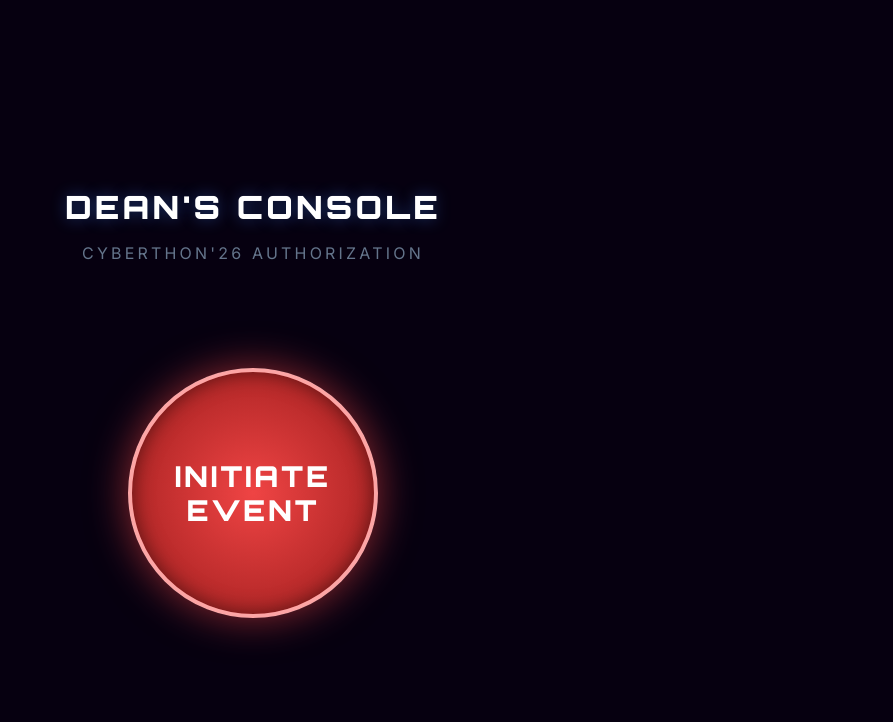
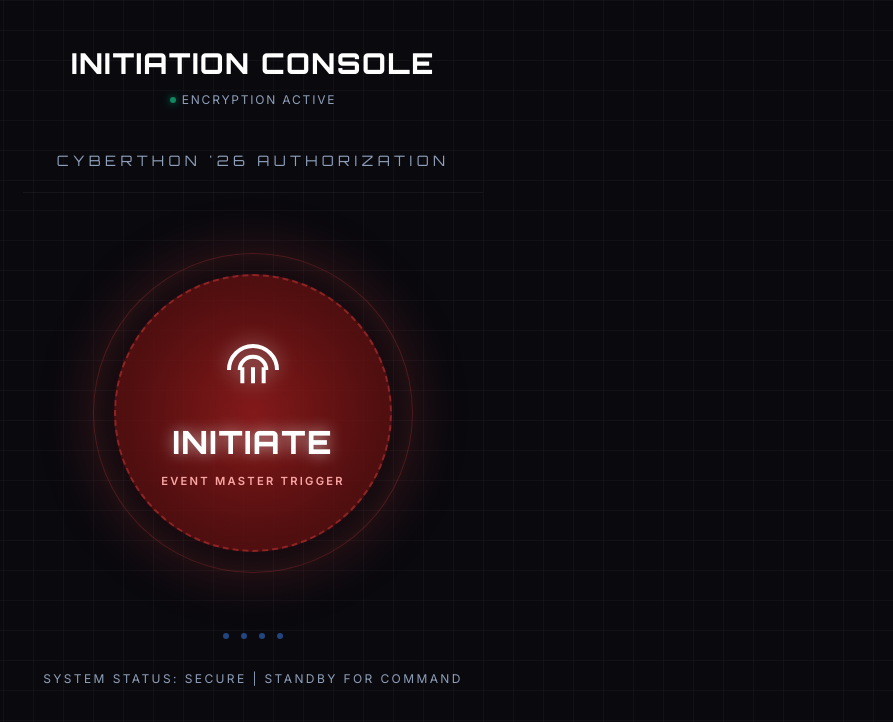
Before and after one commit to AamirAbdullahKhan1/cyberthon-counter, a React (Vite) app: page /button in a window 1280 px wide. Shown: the top 722 px of the page, without its empty margins (387-1280 px from the left). Built offline with nearby package versions, Linux system fonts and the light colour scheme; no server answers.

Commit message:
style: overhaul Dean button UI to match reference design

```diff
--- a/src/components/DeanButtonPage.jsx
+++ b/src/components/DeanButtonPage.jsx
@@ -7,8 +7,6 @@ export default function DeanButtonPage() {
     const [isInitiated, setIsInitiated] = useState(false);
 
     const handleInitiate = () => {
-        // Double-check confirmation to prevent accidental touches
-        if (window.confirm("Are you sure you want to INITIATE the Cyberthon'26 Countdown?")) {
         setIsInitiated(true);
 
         // Emit to server to trigger the countdown across all screens
@@ -19,32 +17,52 @@ export default function DeanButtonPage() {
         const targetTime = Date.now() + durationMs;
         setTargetTime(targetTime);
         setPhase('countdown');
-        }
     };
 
     return (
         <div className="dean-page">
             <div className="dean-container">
                 <div className="dean-header">
-                    <h2>DEAN'S CONSOLE</h2>
-                    <p>Cyberthon'26 Authorization</p>
+                    <h2>INITIATION CONSOLE</h2>
+                    <p className="encryption-status">
+                        <span className="status-dot"></span> ENCRYPTION ACTIVE
+                    </p>
+                </div>
+
+                <div className="dean-auth-title">
+                    CYBERTHON '26 AUTHORIZATION
                 </div>
 
                 <div className="dean-button-wrapper">
+                    <div className={`initiate-ring-outer ${isInitiated ? 'initiated' : ''}`}>
+                        <div className="initiate-ring-inner">
                             <button
-                        className={`dean-initiate-btn ${isInitiated ? 'initiated' : ''}`}
+                                className="dean-initiate-btn"
                                 onClick={handleInitiate}
                                 disabled={isInitiated}
                             >
-                        {isInitiated ? 'EVENT INITIATED ✓' : 'INITIATE EVENT'}
+                                <svg className="fingerprint-icon" viewBox="0 0 24 24" fill="none" stroke="currentColor" strokeWidth="1.5">
+                                    <path d="M12 11v6m-4-6v6m8-6v6" />
+                                    <path d="M12 3a9 9 0 0 0-9 9m18 0a9 9 0 0 0-9-9" />
+                                    <path d="M12 7a5 5 0 0 0-5 5m10 0a5 5 0 0 0-5-5" />
+                                </svg>
+                                <span className="btn-main-text">INITIATE</span>
+                                <span className="btn-sub-text">EVENT MASTER TRIGGER</span>
                             </button>
                         </div>
+                    </div>
+                </div>
 
-                {isInitiated && (
+                <div className="system-status-dots">
+                    <span className="dot active"></span>
+                    <span className="dot active"></span>
+                    <span className="dot active"></span>
+                    <span className="dot active"></span>
+                </div>
+
                 <div className="dean-footer">
-                        <p className="success-text">System is now online tracking countdown.</p>
+                    SYSTEM STATUS: SECURE | STANDBY FOR COMMAND
                 </div>
-                )}
             </div>
         </div>
     );
--- a/src/styles/DeanButtonPage.css
+++ b/src/styles/DeanButtonPage.css
@@ -4,7 +4,11 @@
     display: flex;
     align-items: center;
     justify-content: center;
-    background: #060010;
+    background: #09090e;
+    background-image:
+        linear-gradient(rgba(255, 255, 255, 0.03) 1px, transparent 1px),
+        linear-gradient(90deg, rgba(255, 255, 255, 0.03) 1px, transparent 1px);
+    background-size: 30px 30px;
     font-family: var(--font-primary);
     color: var(--text-primary);
     overflow: hidden;
@@ -14,86 +18,166 @@
     display: flex;
     flex-direction: column;
     align-items: center;
-    justify-content: space-evenly;
-    height: 80%;
-    width: 90%;
-    max-width: 400px;
+    justify-content: flex-start;
+    height: 100%;
+    width: 100%;
+    max-width: 500px;
+    padding: 40px 20px;
+}
+
+.dean-header {
+    text-align: center;
+    margin-bottom: 40px;
 }
 
 .dean-header h2 {
     font-family: var(--font-display);
-    font-size: 2rem;
-    font-weight: 900;
-    color: var(--color-primary);
-    text-align: center;
-    letter-spacing: 0.1em;
-    margin-bottom: 8px;
-    text-shadow: 0 0 15px rgba(59, 130, 246, 0.4);
+    font-size: 1.8rem;
+    font-weight: 800;
+    color: #ffffff;
+    letter-spacing: 0.05em;
+    margin-bottom: 4px;
 }
 
-.dean-header p {
-    font-size: 1rem;
-    color: var(--text-muted);
+.encryption-status {
+    font-size: 0.75rem;
+    color: #8fa0ba;
+    letter-spacing: 0.15em;
+    display: flex;
+    align-items: center;
+    justify-content: center;
+    gap: 6px;
+}
+
+.status-dot {
+    width: 6px;
+    height: 6px;
+    background-color: #10b981;
+    border-radius: 50%;
+    box-shadow: 0 0 8px #10b981;
+}
+
+.dean-auth-title {
+    font-family: var(--font-display);
+    font-size: 0.9rem;
+    color: #8fa0ba;
+    letter-spacing: 0.3em;
+    text-transform: uppercase;
+    margin-bottom: 60px;
     text-align: center;
-    text-transform: uppercase;
-    letter-spacing: 0.2em;
+    width: 100%;
+    padding-bottom: 20px;
+    border-bottom: 1px solid rgba(255,255,255,0.05);
 }
 
 .dean-button-wrapper {
+    position: relative;
     display: flex;
     align-items: center;
     justify-content: center;
+    margin-bottom: 60px;
+}
+
+.initiate-ring-outer {
+    width: 320px;
+    height: 320px;
+    border-radius: 50%;
+    background: radial-gradient(circle at center, rgba(239, 68, 68, 0.15) 0%, rgba(239, 68, 68, 0) 70%);
+    box-shadow: inset 0 0 50px rgba(239, 68, 68, 0.2), 0 0 60px rgba(239, 68, 68, 0.2);
+    display: flex;
+    align-items: center;
+    justify-content: center;
+    padding: 20px;
+    border: 1px solid rgba(239, 68, 68, 0.3);
+    transition: all 0.5s ease;
+}
+
+.initiate-ring-inner {
     width: 100%;
+    height: 100%;
+    border-radius: 50%;
+    border: 2px dashed rgba(239, 68, 68, 0.4);
+    display: flex;
+    align-items: center;
+    justify-content: center;
+    background: radial-gradient(circle at center, rgba(153, 27, 27, 0.8) 0%, rgba(69, 10, 10, 0.8) 100%);
 }
 
 .dean-initiate-btn {
-    width: 250px;
-    height: 250px;
+    width: 100%;
+    height: 100%;
     border-radius: 50%;
-    background: radial-gradient(circle at center, #ef4444 0%, #991b1b 100%);
-    border: 4px solid #fca5a5;
-    color: white;
-    font-family: var(--font-display);
-    font-size: 1.8rem;
-    font-weight: 900;
-    letter-spacing: 0.1em;
+    background: transparent;
+    border: none;
     cursor: pointer;
-    box-shadow: 0 0 40px rgba(239, 68, 68, 0.6), inset 0 0 20px rgba(0, 0, 0, 0.5);
-    transition: all 0.2s ease;
-    text-align: center;
     display: flex;
+    flex-direction: column;
     align-items: center;
     justify-content: center;
-    text-transform: uppercase;
-    line-height: 1.2;
+    gap: 12px;
+    color: white;
+    transition: transform 0.1s ease;
 }
 
 .dean-initiate-btn:active {
-    transform: scale(0.95);
-    box-shadow: 0 0 20px rgba(239, 68, 68, 0.4), inset 0 0 30px rgba(0, 0, 0, 0.8);
+    transform: scale(0.96);
 }
 
-.dean-initiate-btn.initiated {
-    background: radial-gradient(circle at center, #10b981 0%, #065f46 100%);
-    border-color: #6ee7b7;
-    box-shadow: 0 0 40px rgba(16, 185, 129, 0.6), inset 0 0 20px rgba(0, 0, 0, 0.5);
-    pointer-events: none;
+.fingerprint-icon {
+    width: 64px;
+    height: 64px;
+    margin-bottom: 8px;
+    stroke: #ffffff;
+    filter: drop-shadow(0 0 10px rgba(255,255,255,0.5));
+}
+
+.btn-main-text {
+    font-family: var(--font-display);
+    font-size: 2rem;
+    font-weight: 800;
+    letter-spacing: 0.05em;
+    text-shadow: 0 0 15px rgba(255,255,255,0.6);
+}
+
+.btn-sub-text {
+    font-size: 0.7rem;
+    letter-spacing: 0.2em;
+    color: #fca5a5;
+    text-transform: uppercase;
+    font-weight: 600;
+}
+
+/* Success State when clicked */
+.initiate-ring-outer.initiated {
+    background: radial-gradient(circle at center, rgba(16, 185, 129, 0.15) 0%, rgba(16, 185, 129, 0) 70%);
+    box-shadow: inset 0 0 50px rgba(16, 185, 129, 0.2), 0 0 60px rgba(16, 185, 129, 0.2);
+    border-color: rgba(16, 185, 129, 0.4);
+}
+.initiate-ring-outer.initiated .initiate-ring-inner {
+    border-color: rgba(16, 185, 129, 0.6);
+    background: radial-gradient(circle at center, rgba(6, 95, 70, 0.8) 0%, rgba(2, 44, 34, 0.8) 100%);
+}
+.initiate-ring-outer.initiated .btn-sub-text {
+    color: #6ee7b7;
+}
+
+.system-status-dots {
+    display: flex;
+    gap: 12px;
+    margin-bottom: 30px;
+}
+
+.system-status-dots .dot {
+    width: 6px;
+    height: 6px;
+    border-radius: 50%;
+    background-color: #3b82f6;
+    opacity: 0.5;
 }
 
 .dean-footer {
+    font-size: 0.75rem;
+    color: #8fa0ba;
+    letter-spacing: 0.2em;
     text-align: center;
-    animation: fadeIn 1s ease forwards;
 }
-
-.success-text {
-    color: #10b981;
-    font-size: 1.1rem;
-    font-weight: 500;
-    letter-spacing: 0.05em;
-    text-shadow: 0 0 10px rgba(16, 185, 129, 0.4);
-}
-
-@keyframes fadeIn {
-    from { opacity: 0; transform: translateY(10px); }
-    to { opacity: 1; transform: translateY(0); }
-}
```
Lines whose indentation alone changed are shown as unchanged.
